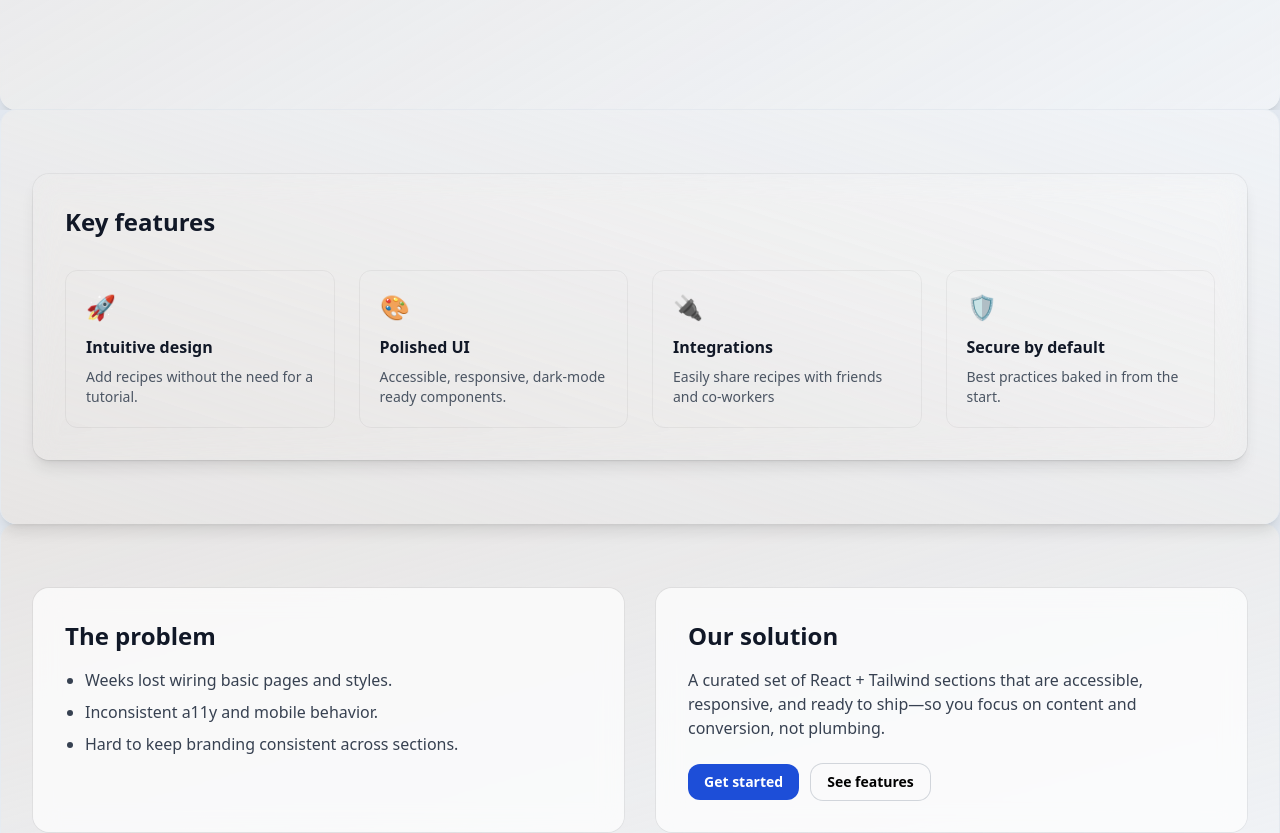
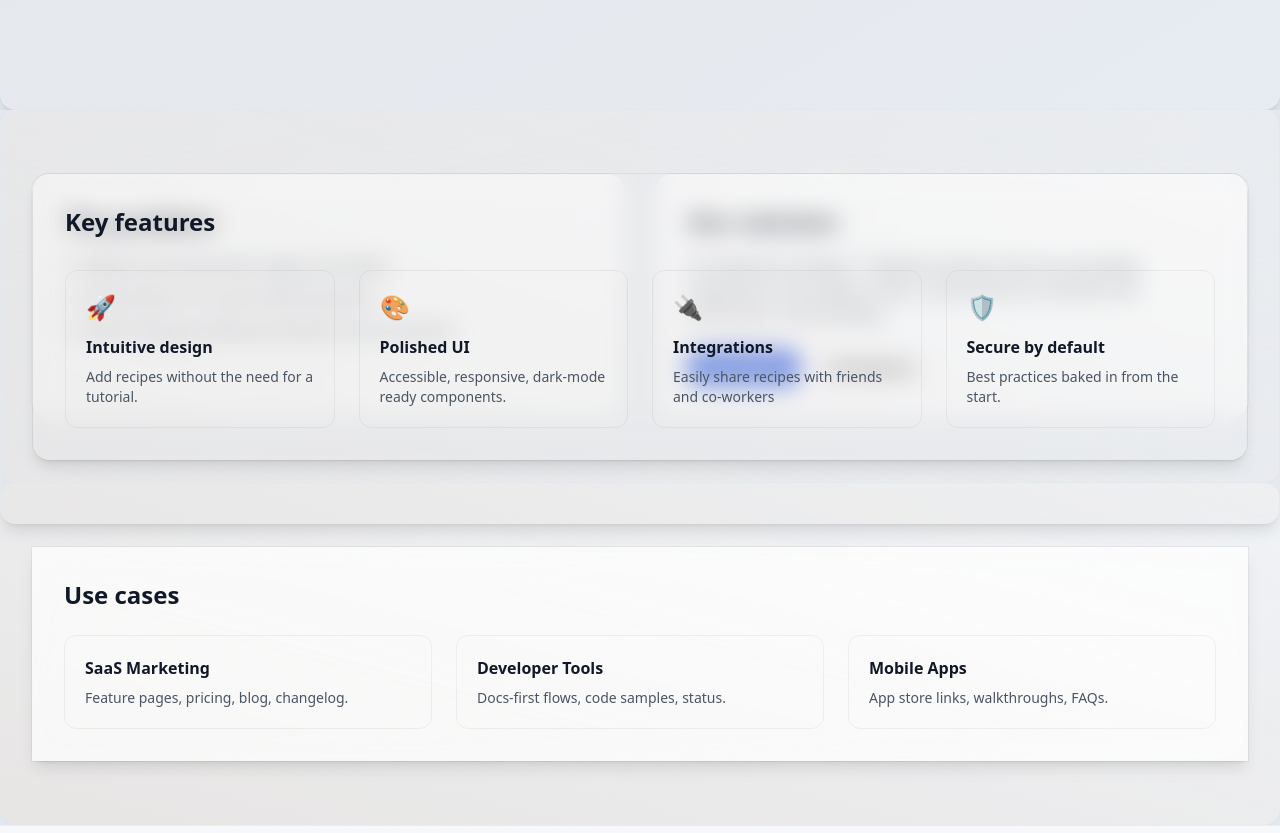
Before and after one commit to JoHeyJo/sling-it-product-site, a React (Vite) app: page / in a window 1280 px wide. Shown: the part 640-1473 px from the top of the page. Built offline with nearby package versions, Linux system fonts and the light colour scheme.

Commit message:
Stacking cards does not achieve desired blur effect

```diff
--- a/src/App.tsx
+++ b/src/App.tsx
@@ -24,6 +24,7 @@ function App() {
         ]}
         cta={{ label: "Get Started", href: "#get-started" }}
       />
+      <div className="relative">
         <Hero
           eyebrow="NEW"
           title="Manage your recipes faster while slinging drinks! "
@@ -58,6 +59,7 @@ function App() {
         <UseCases />
         <Footer />
       </div>
+    </div>
   );
 }
 
--- a/src/components/Hero.tsx
+++ b/src/components/Hero.tsx
@@ -47,23 +47,11 @@ export default function Hero({
       <div
         id="Hero-foreground"
         className="
-        relative isolate
-             mx-auto max-w-7xl px-6 py-16 sm:py-20 lg:py-28 lg:px-8
-             bg-gradient-to-br
-             backdrop-blur-sm
-
-             /* Border effect*/
-             rounded-2xl shadow-lg
-             z-0
-
-            /* Light mode styles */
-             from-stone-200 to-gray-50/60
-            text-gray-900
-
-             /* Dark mode overrides */
-             dark:from-gray-900/90 dark:to-gray-800/80
-
-             "
+relative mx-auto max-w-7xl px-6 py-16 sm:py-20 lg:py-28 lg:px-8
+rounded-2xl shadow-lg z-30
+bg-gradient-to-br from-stone-200/60 to-gray-50/20
+dark:from-gray-900/60 dark:to-gray-800/40
+"
       >
         <div className="grid items-center gap-y-12 gap-x-8 md:grid-cols-2">
           {/* Copy column */}
--- a/src/sections/Features.tsx
+++ b/src/sections/Features.tsx
@@ -4,23 +4,12 @@ export default function Features() {
   return (
     <section
       id="Features"
-      className="
-  mx-auto max-w-7xl px-6 py-16 lg:px-8
-  bg-gradient-to-tr
-
-  /* Border effect*/
-  rounded-2xl shadow-lg
-  p-8
-  -mt-px border-x border-t border-slate-200/70
-  z-[-1px]
-  backdrop-blur-sm
-
-  /* Light mode styles */
-  from-stone-200 to-gray-50/60
-
-  /* Dark mode overrides */
-  dark:bg-transparent
-  dark:from-gray-900/90 dark:to-gray-800/80
+      className=" absolute
+mx-auto max-w-7xl px-6 py-16 lg:px-8
+rounded-2xl shadow-lg z-20
+bg-gradient-to-tr from-stone-200/60 to-gray-50/20
+dark:from-gray-900/60 dark:to-gray-800/40
+-mt-px border-t border-x border-slate-200/70
 "
     >
       <div
--- a/src/sections/ProblemSolution.tsx
+++ b/src/sections/ProblemSolution.tsx
@@ -3,19 +3,12 @@ export default function ProblemSolution() {
     <section
       id="problem"
       className="
-      mx-auto max-w-7xl px-6 py-16
-            bg-gradient-to-br
-
-            from-stone-200 to-gray-50/60
-            rounded-2xl shadow-sm
-
-              -mt-px border-x border-t border-slate-200/70
-                z-[-2px]
-
-            p-8
-
-            dark:from-gray-900/90 dark:to-gray-800/80 lg:px-8
-            "
+mx-auto max-w-7xl px-6 py-16 lg:px-8
+rounded-2xl shadow-sm z-10
+bg-gradient-to-br from-stone-200/60 to-gray-50/20
+dark:from-gray-900/60 dark:to-gray-800/40
+-mt-px border-t border-y border-slate-200/70
+"
     >
       <div className="grid gap-8 lg:grid-cols-2">
         <div className="rounded-2xl bg-white/70 p-8 ring-1 ring-black/5 backdrop-blur-md dark:bg-gray-900/80 dark:ring-white/10">
```
Lines whose indentation alone changed are shown as unchanged.
